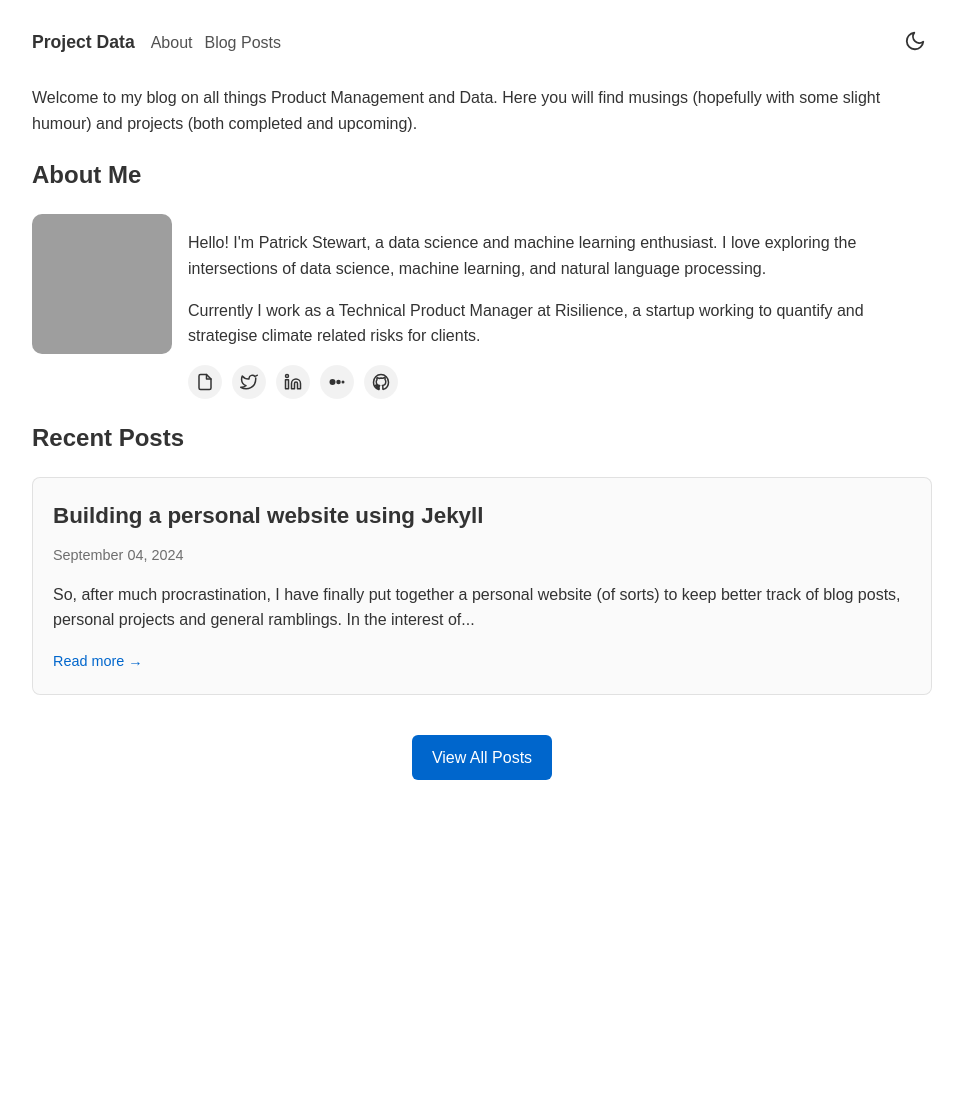
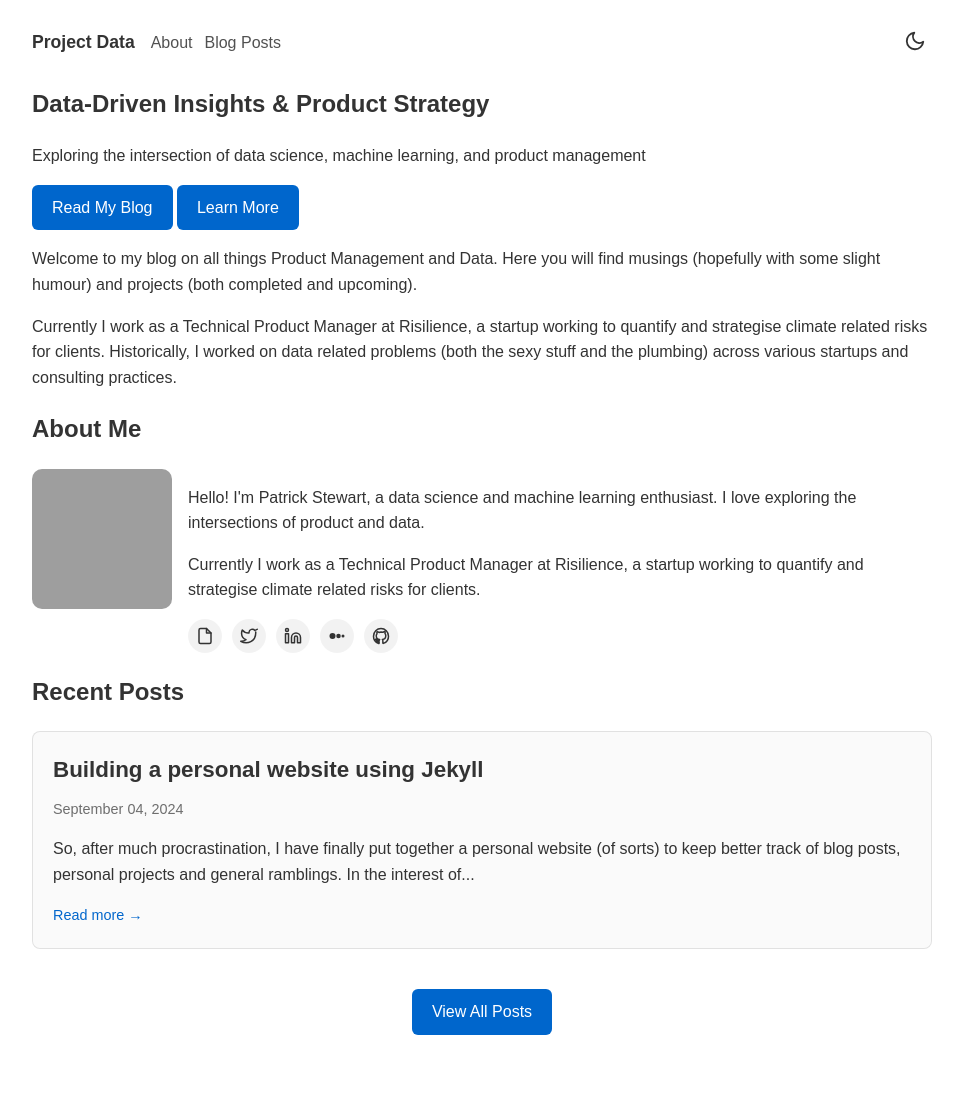
Before and after one commit to AzureMinds/projectdata, a Jekyll site: the page built from index.md, in a window 1280 px wide. Shown: the whole page, without its empty margins (158-1121 px from the left). Built offline with Jekyll 4.4.1, drawn with Linux system fonts in a browser that asks for light colours; before the commit the page ends 900 px from its top, so only the background shows below that; grey boxes are pictures that could not be loaded.

Commit message:
new updates and hero section

```diff
--- a/blog.html
+++ b/blog.html
@@ -7,7 +7,7 @@ permalink: /blog/
 <div class="blog-page">
   <header class="page-header">
     <h1>Blog Posts</h1>
-    <p>All posts about machine learning, data engineering, and natural language processing.</p>
+    <p>All posts about product management and data.</p>
   </header>
 
   <div class="posts-list">
--- a/index.md
+++ b/index.md
@@ -4,14 +4,29 @@ title: "Welcome to Project Data"
 permalink: /
 ---
 
-Welcome to my blog on all things Product Management and Data. Here you will find musings (hopefully with some slight humour) and projects (both completed and upcoming).
+<div class="hero">
+  <div class="hero-content">
+    <h1 class="hero-title">Data-Driven Insights & Product Strategy</h1>
+    <p class="hero-subtitle">Exploring the intersection of data science, machine learning, and product management</p>
+    <div class="hero-cta">
+      <a href="/blog/" class="btn btn-primary">Read My Blog</a>
+      <a href="/about" class="btn btn-secondary">Learn More</a>
+    </div>
+  </div>
+</div>
+
+<div class="intro-section">
+  <p>Welcome to my blog on all things Product Management and Data. Here you will find musings (hopefully with some slight humour) and projects (both completed and upcoming).</p>
+
+  <p>Currently I work as a Technical Product Manager at Risilience, a startup working to quantify and strategise climate related risks for clients. Historically, I worked on data related problems (both the sexy stuff and the plumbing) across various startups and consulting practices.</p>
+</div>
 
 ## About Me {#about}
 
 <div class="about">
   <img class="avatar" src="assets/IMG_3319.jpg" alt="Patrick Stewart">
   <div class="bio">
-    <p>Hello! I'm Patrick Stewart, a data science and machine learning enthusiast. I love exploring the intersections of data science, machine learning, and natural language processing.</p>
+    <p>Hello! I'm Patrick Stewart, a data science and machine learning enthusiast. I love exploring the intersections of product and data.</p>
     <p>Currently I work as a Technical Product Manager at Risilience, a startup working to quantify and strategise climate related risks for clients.</p>
     <div class="social-links">
       <a href="/assets/Patrick_Stewart_CV_Final.pdf" aria-label="CV" title="CV">
```
